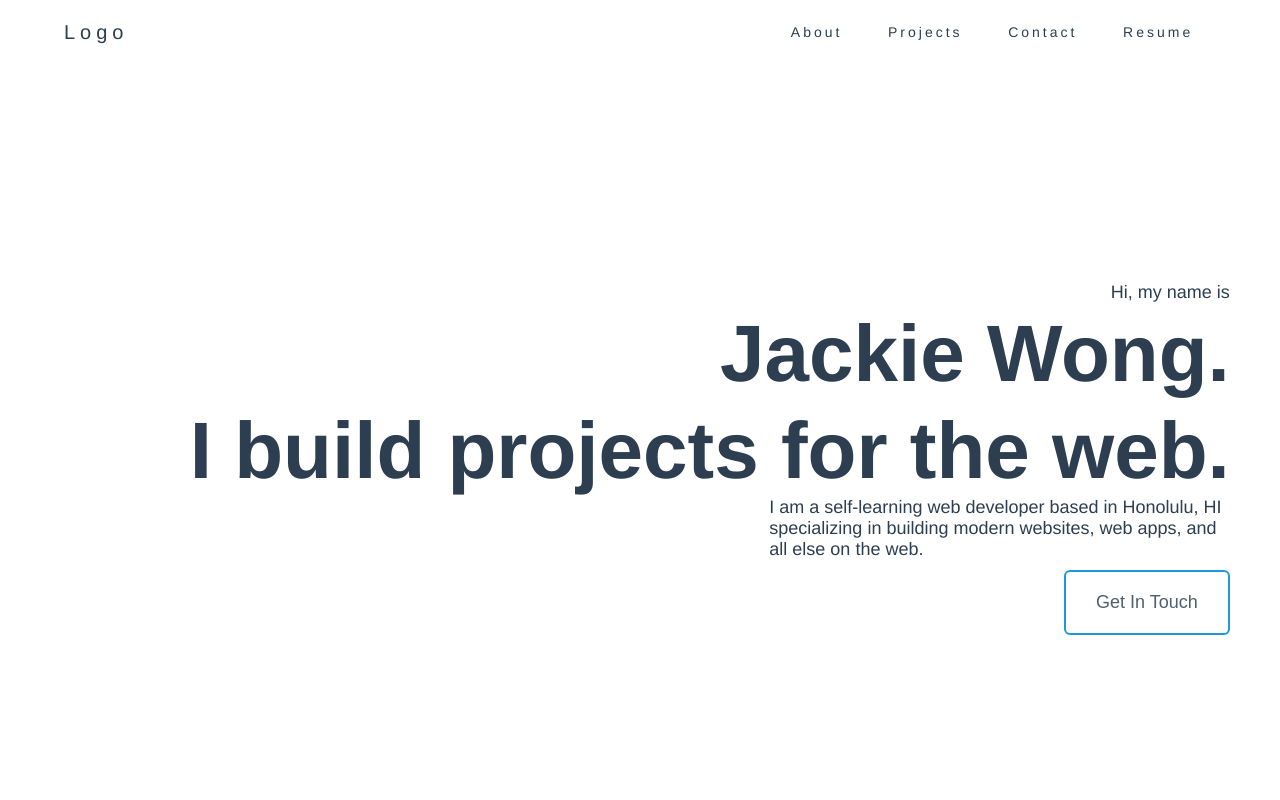
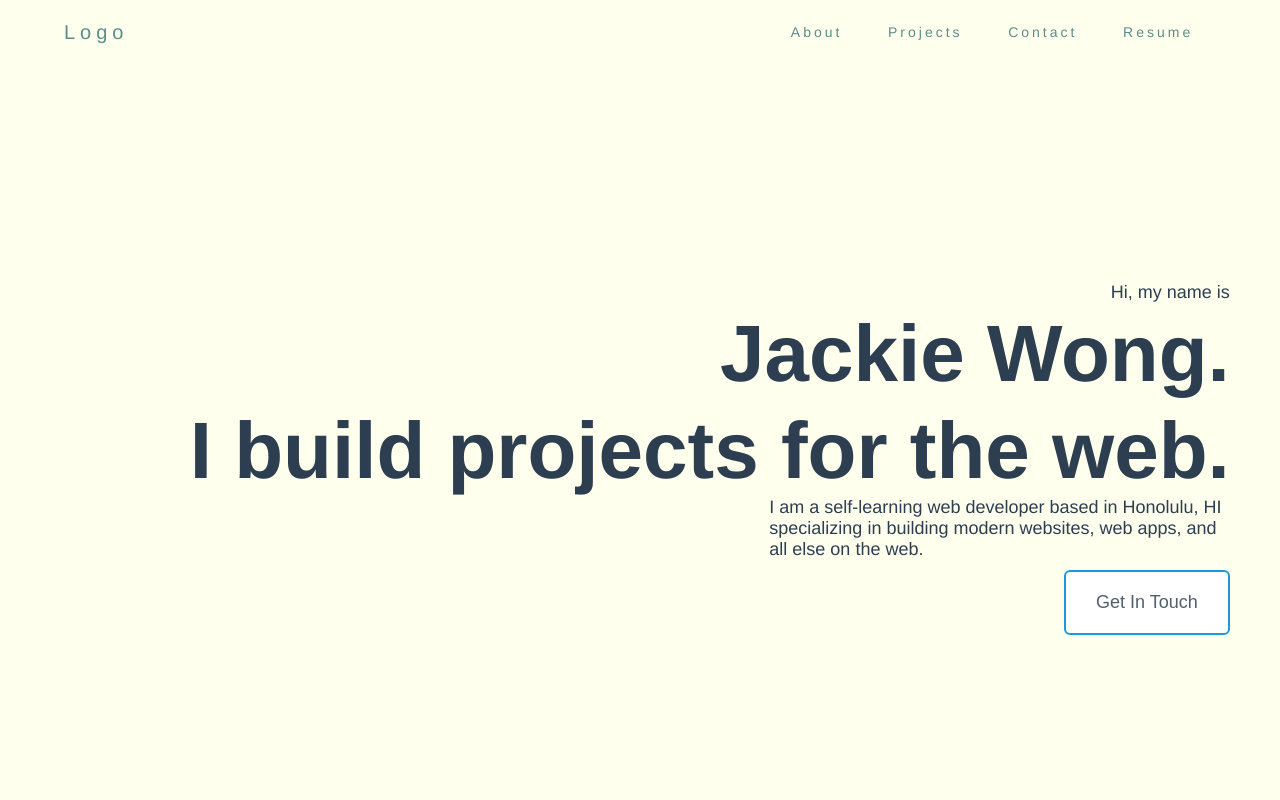
Before and after one commit to jackiewong99/portfolio, a Vue app: page / in a window 1280 px wide. Shown: the top 800 px of the page. Built offline with nearby package versions, Linux system fonts and the light colour scheme.

Commit message:
Update color scheme.

```diff
--- a/src/App.vue
+++ b/src/App.vue
@@ -88,6 +88,7 @@ html {
 }
 
 body {
+  background-color: #ffffed;
   margin: 0;
   padding: 0;
 }
@@ -98,6 +99,9 @@ body {
   -moz-osx-font-smoothing: grayscale;
   text-align: center;
   color: #2c3e50;
+  --primary-color: #a7d7c5;
+  --secondary-color: #5c8d89;
+  --hover-color: #57ddf3;
 }
 
 /* NAV */
@@ -110,6 +114,7 @@ nav {
 }
 
 .logo {
+  color: var(--secondary-color);
   cursor: pointer;
   font-size: 20px;
   letter-spacing: 5px;
@@ -125,7 +130,7 @@ nav {
 }
 
 .nav-link {
-  color: #2c3e50;
+  color: var(--secondary-color);
   cursor: pointer;
   font-size: 14px;
   letter-spacing: 3px;
@@ -136,7 +141,7 @@ nav {
 .nav-link:hover,
 .nav-link:focus,
 .nav-link:active {
-  color: #6c9dce;
+  color: var(--hover-color);
 }
 
 .burger {
@@ -145,7 +150,7 @@ nav {
 }
 
 .burger div {
-  background-color: #6c9dce;
+  background-color: var(--primary-color);
   border-radius: 50px;
   height: 3px;
   width: 25px;
@@ -165,7 +170,7 @@ nav {
   }
 
   .nav-links {
-    background-color: #3db876;
+    background-color: var(--primary-color);
     margin-right: 0px;
     position: absolute;
     right: 0px;
```
